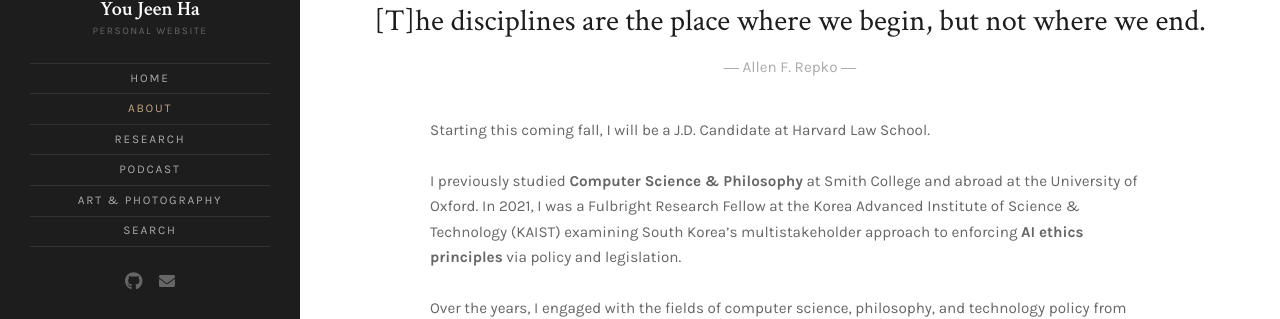
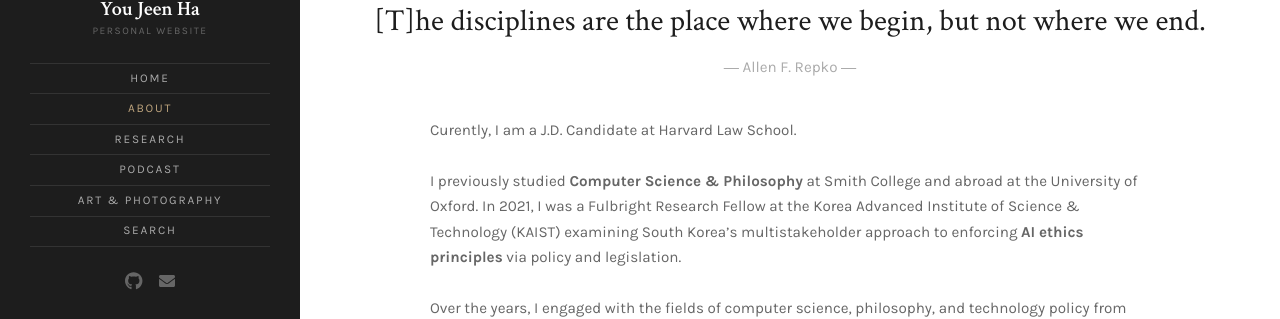
Before and after one commit to hyoujeen/hyoujeen.github.io, a Jekyll site: the page built from about.md, in a window 1280 px wide. Shown: the part 183-502 px from the top of the page. Built offline with Jekyll 4.4.1, drawn with Linux system fonts in a browser that asks for light colours.

Commit message:
Update about.md

```diff
--- a/about.md
+++ b/about.md
@@ -5,7 +5,7 @@ title: About
 
 > [T]he disciplines are the place where we begin, but not where we end.  <cite>― Allen F. Repko ―</cite>
 
-Starting this coming fall, I will be a J.D. Candidate at Harvard Law School.
+Curently, I am a J.D. Candidate at Harvard Law School.
 
 I previously studied **Computer Science & Philosophy** at Smith College and abroad at the University of Oxford. In 2021, I was a Fulbright Research Fellow at the Korea Advanced Institute of Science & Technology (KAIST) examining South Korea's multistakeholder approach to enforcing **AI ethics principles** via policy and legislation.
 
```
